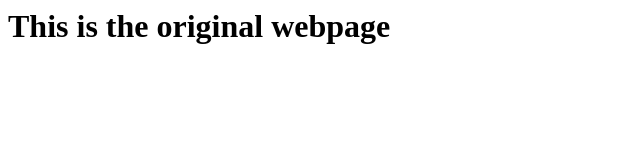
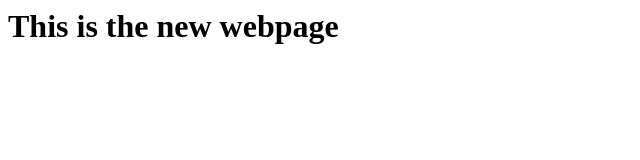
Before and after one commit to bier29/project_3, a plain HTML site: page index.html in a window 1280 px wide. Shown: the whole page, without its empty margins (0-640 px from the left). Drawn offline with Linux system fonts and the light colour scheme.

Commit message:
Update index.html

```diff
--- a/index.html
+++ b/index.html
@@ -4,7 +4,7 @@
 </head>
 <body>
 
-  <h1>This is the original webpage</h1>
+  <h1>This is the new webpage</h1>
 
 </body>
 </html>
```
